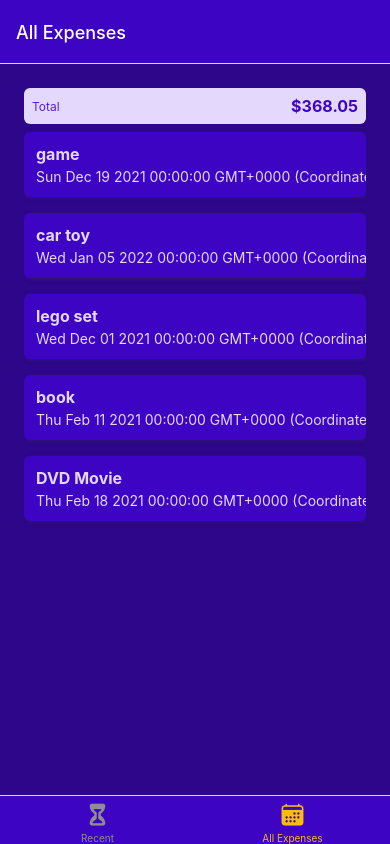
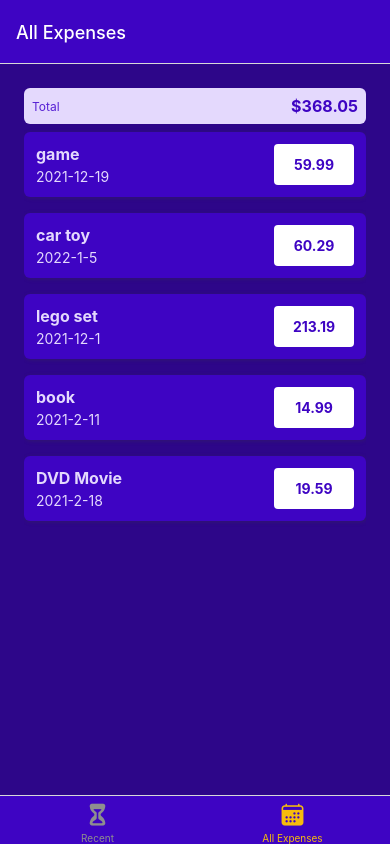
Before and after one commit to karolwk/expenses-organizer-app, a React Native app: screen /AllExpeneses in a window 390 px wide. Built offline with nearby package versions, Linux system fonts and the light colour scheme.

Commit message:
added styles and navigation

```diff
--- a/components/ExpensesOutput/ExpenseItem.js
+++ b/components/ExpensesOutput/ExpenseItem.js
@@ -1,41 +1,58 @@
 import { Pressable, StyleSheet, Text, View } from 'react-native';
 import React from 'react';
 import { GlobalStyles } from '../../constants/styles';
+import { getFormattedDate } from '../../util/date';
+import { useNavigation } from '@react-navigation/native';
+const ExpenseItem = ({ description, amount, date }) => {
+  const navigation = useNavigation();
+  const expansePressHandler = () => {
+    navigation.navigate('ManageExpense');
+  };
 
-const ExpenseItem = ({ description, amount, date }) => {
   return (
-    <Pressable>
+    <View style={styles.container}>
+      <Pressable
+        onPress={expansePressHandler}
+        style={({ pressed }) => pressed && styles.pressed}
+        android_ripple={{ color: '#ccc' }}
+      >
         <View style={styles.expenseItem}>
           <View>
             <Text style={[styles.textBase, styles.description]}>
               {description}
             </Text>
-          <Text style={styles.textBase}>{date.toString()}</Text>
+            <Text style={styles.textBase}>{getFormattedDate(date)}</Text>
           </View>
           <View style={styles.amountContainer}>
-          <Text style={styles.amount}>{amount}</Text>
+            <Text style={styles.amount}>{amount.toFixed(2)}</Text>
           </View>
         </View>
       </Pressable>
+    </View>
   );
 };
 
 export default ExpenseItem;
 
 const styles = StyleSheet.create({
-  expenseItem: {
-    padding: 12,
+  container: {
+    overflow: 'hidden',
     marginVertical: 8,
-    backgroundColor: GlobalStyles.colors.primary500,
-    flexDirection: 'row',
-    justifyContent: 'space-between',
     borderRadius: 6,
     elevation: 3,
+
     //iOS only
     shadowColor: GlobalStyles.colors.gray500,
     shadowRadius: 4,
     shadowOffset: { width: 1, height: 1 },
     shadowOpacity: 0.4,
+  },
+  pressed: { opacity: 0.75 },
+  expenseItem: {
+    padding: 12,
+    backgroundColor: GlobalStyles.colors.primary500,
+    flexDirection: 'row',
+    justifyContent: 'space-between',
   },
   textBase: {
     color: GlobalStyles.colors.primary50,
@@ -52,6 +69,7 @@ const styles = StyleSheet.create({
     justifyContent: 'center',
     alignItems: 'center',
     borderRadius: 4,
+    minWidth: 80,
   },
   amount: {
     color: GlobalStyles.colors.primary500,
```
Lines whose indentation alone changed are shown as unchanged.
